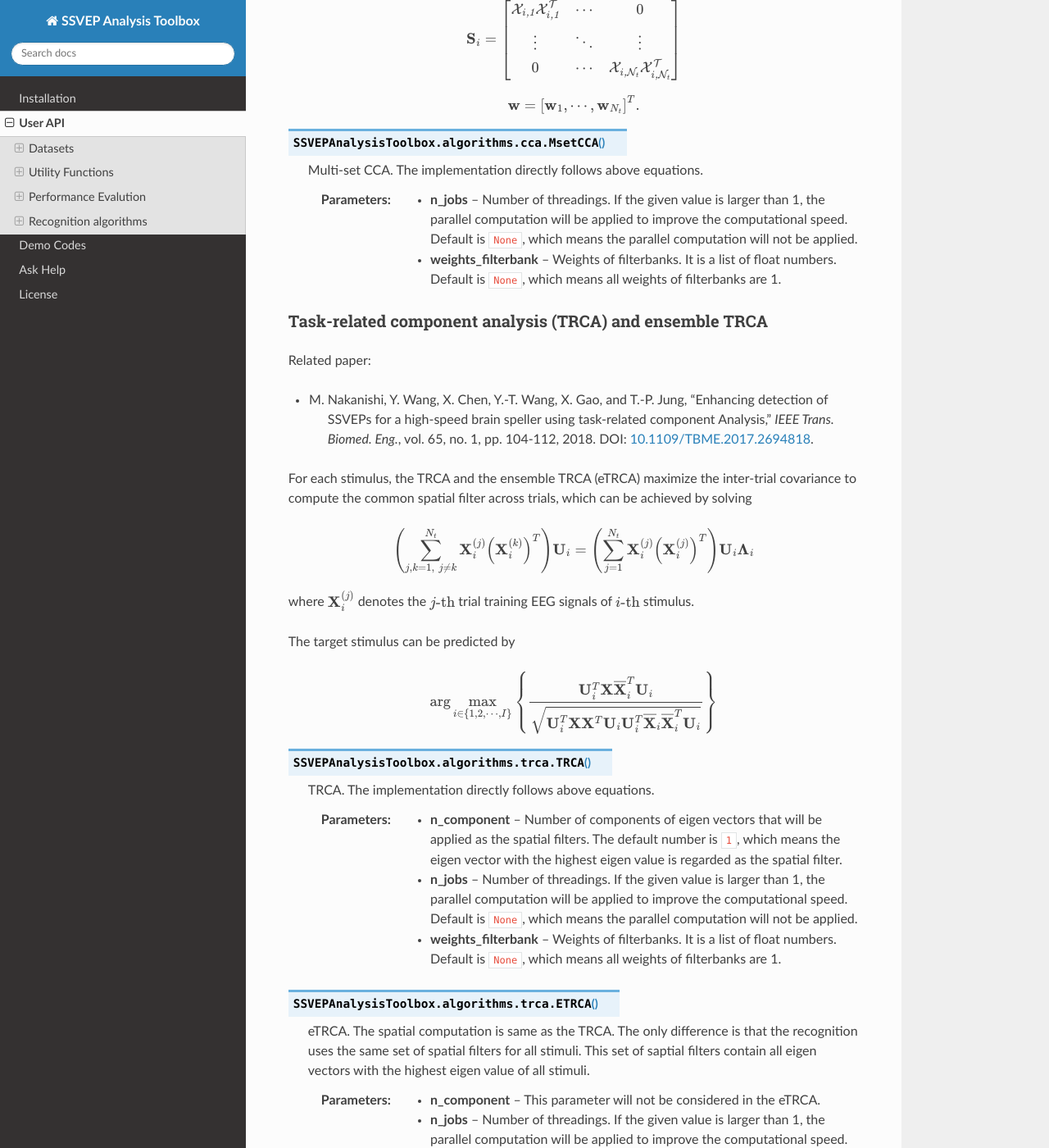
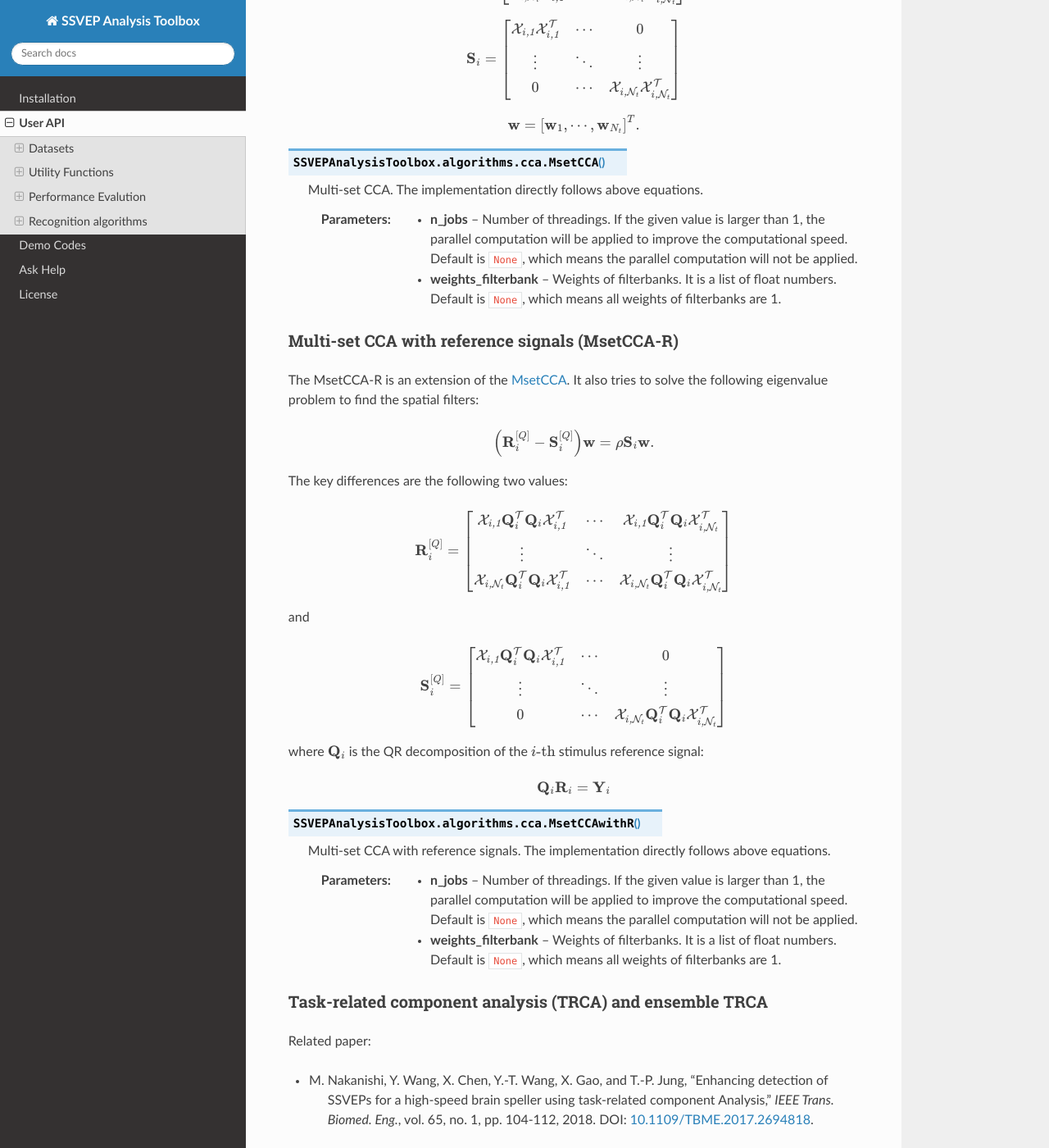
Before and after one commit to pikipity/SSVEP-Analysis-Toolbox, a Sphinx documentation site: the page built from Docs/API.rst, in a window 1280 px wide and 1400 px high, scrolled down 26839 px. Shown: the whole window at 82% size. Built offline with Sphinx 7.4.7 and the Read the Docs theme 2.0.0, drawn with Linux system fonts in a browser that asks for light colours; some of the changed text lies outside the part shown.

Commit message:
Update Docs

```diff
--- a/Docs/API.rst
+++ b/Docs/API.rst
@@ -1087,6 +1087,53 @@ where
 
     :param weights_filterbank: Weights of filterbanks. It is a list of float numbers. Default is ``None``, which means all weights of filterbanks are 1.
 
+Multi-set CCA with reference signals (MsetCCA-R)
+^^^^^^^^^^^^^^^^^^^^^^^^^^^^^^^^^^^^^^^^^^^^^^^^^^
+
+The MsetCCA-R is an extension of the `MsetCCA <#multi-set-cca-msetcca>`_. It also tries to solve the following eigenvalue problem to find the spatial filters:
+
+.. math::
+
+    \left( \mathbf{R}^{\left[Q\right]}_i-\mathbf{S}^{\left[Q\right]}_i \right)\mathbf{w} = \rho\mathbf{S}_i\mathbf{w}.
+
+The key differences are the following two values:
+
+.. math::
+
+    \mathbf{R}^{\left[Q\right]}_i = \left[
+                    \begin{array}{ccc}
+                        \cal{X}_{i,1}\mathbf{Q}_i^T\mathbf{Q}_i\cal{X}_{i,1}^T & \cdots & \cal{X}_{i,1}\mathbf{Q}_i^T\mathbf{Q}_i\cal{X}_{i,N_t}^T\\
+                        \vdots & \ddots & \vdots\\
+                        \cal{X}_{i,N_t}\mathbf{Q}_i^T\mathbf{Q}_i\cal{X}_{i,1}^T & \cdots & \cal{X}_{i,N_t}\mathbf{Q}_i^T\mathbf{Q}_i\cal{X}_{i,N_t}^T
+                    \end{array}
+                   \right]
+
+and
+
+.. math::
+
+    \mathbf{S}^{\left[Q\right]}_i = \left[
+                    \begin{array}{ccc}
+                        \cal{X}_{i,1}\mathbf{Q}_i^T\mathbf{Q}_i\cal{X}_{i,1}^T & \cdots & 0\\
+                        \vdots & \ddots & \vdots\\
+                        0 & \cdots & \cal{X}_{i,N_t}\mathbf{Q}_i^T\mathbf{Q}_i\cal{X}_{i,N_t}^T
+                    \end{array}
+                   \right]
+
+where :math:`\mathbf{Q}_i` is the QR decomposition of the :math:`i\text{-th}` stimulus reference signal:
+
+.. math::
+
+    \mathbf{Q}_i\mathbf{R}_i = \mathbf{Y}_i
+
+.. py:function:: SSVEPAnalysisToolbox.algorithms.cca.MsetCCAwithR
+
+    Multi-set CCA with reference signals. The implementation directly follows above equations.
+
+    :param n_jobs: Number of threadings. If the given value is larger than 1, the parallel computation will be applied to improve the computational speed. Default is ``None``, which means the parallel computation will not be applied.
+
+    :param weights_filterbank: Weights of filterbanks. It is a list of float numbers. Default is ``None``, which means all weights of filterbanks are 1.
+
 Task-related component analysis (TRCA) and ensemble TRCA
 ^^^^^^^^^^^^^^^^^^^^^^^^^^^^^^^^^^^^^^^^^^^^^^^^^^^^^^^^^^^
 
--- a/Docs/index.rst
+++ b/Docs/index.rst
@@ -69,6 +69,10 @@ Datasets and Algorithms
 
       Y. Zhang, G. Zhou, J. Jin, X. Wang, A. Cichocki, "Frequency recognition in SSVEP-based BCI using multiset canonical correlation analysis," *Int J Neural Syst.*, vol. 24, 2014, p. 1450013. DOI: `10.1142/ S0129065714500130 <https://www.worldscientific.com/doi/abs/10.1142/S0129065714500130>`_.
 
+  + Multi-set CCA with reference signals (**MsetCCA-R**):
+
+      C. M. Wong, B. Wang, Z. Wang, K. F. Lao, A. Rosa, and F. Wan, "Spatial filtering in SSVEP-based BCIs: Unified framework and new improvements.," *IEEE Transactions on Biomedical Engineering*, vol. 67, no. 11, pp. 3057-3072, 2020. DOI: `10.1109/TBME.2020.2975552 <https://ieeexplore.ieee.org/document/9006809/>`_.
+
   + Task-related component analysis (**TRCA**) and Ensemble TRCA (**eTRCA**):
 
       M. Nakanishi, Y. Wang, X. Chen, Y.-T. Wang, X. Gao, and T.-P. Jung, "Enhancing detection of SSVEPs for a high-speed brain speller using task-related component Analysis," *IEEE Trans. Biomed. Eng.*, vol. 65, no. 1, pp. 104-112, 2018. DOI: `10.1109/TBME.2017.2694818 <https://doi.org/10.1109/TBME.2017.2694818>`_.
```
Also changed, not shown: other parts of Docs/index.rst (+0 -1 lines), README.md (+1 -0 lines).
